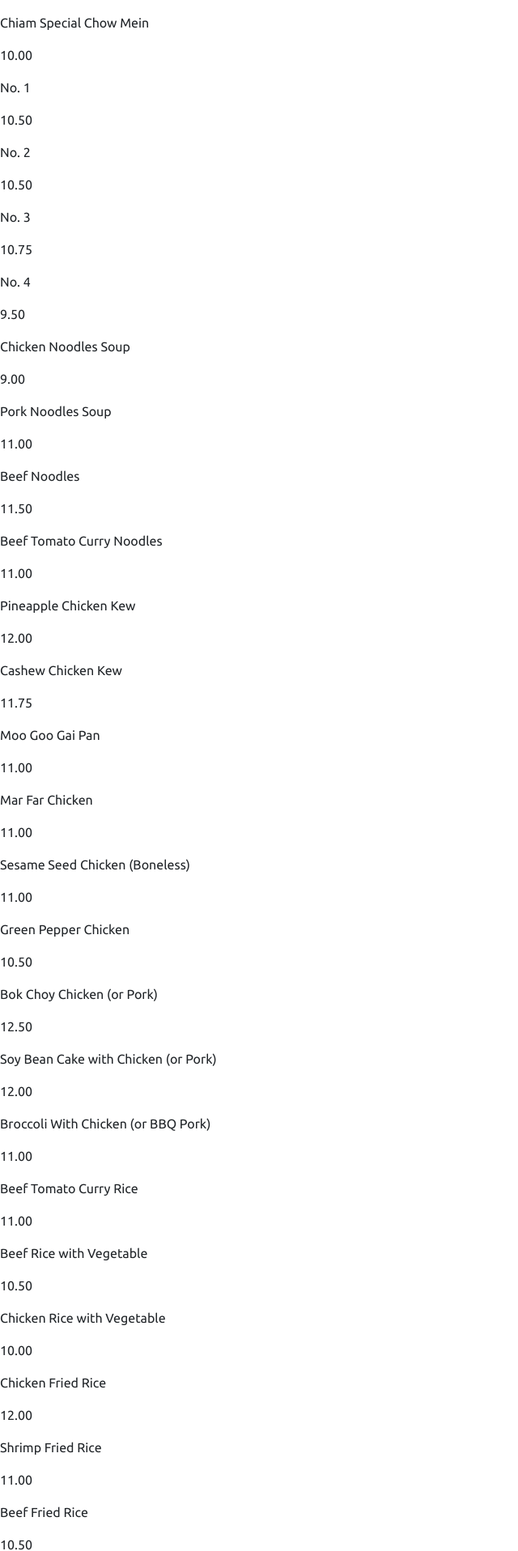
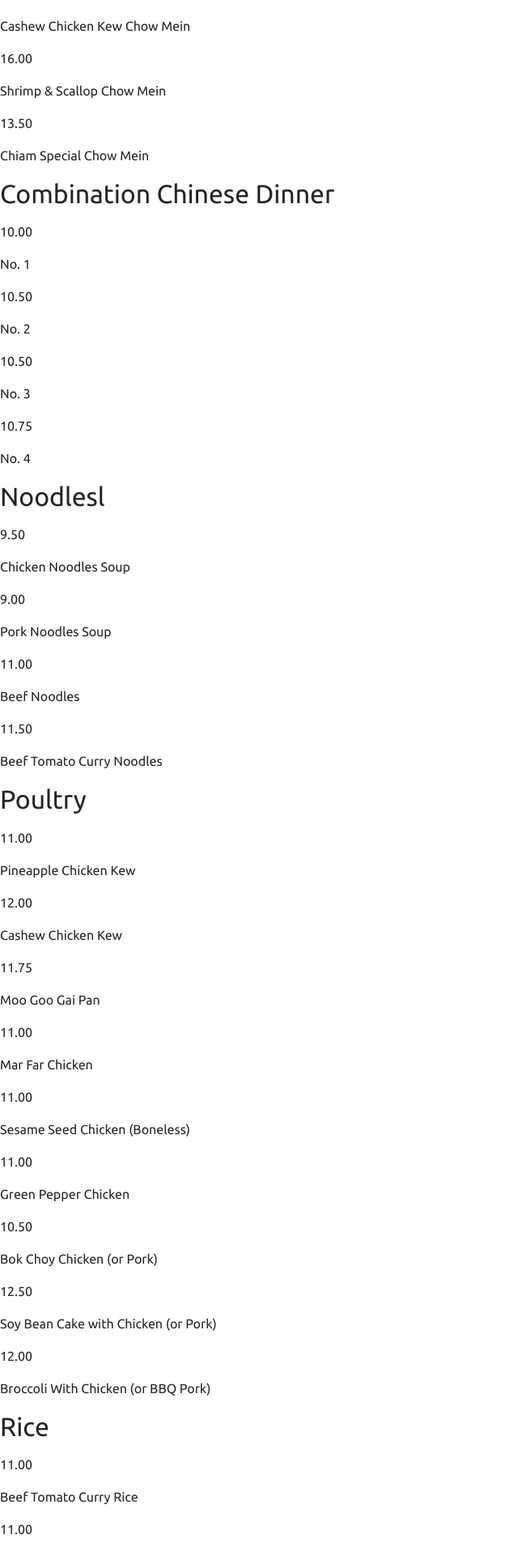
Before and after one commit to wintonw/final-project-webx, a Django app: page / in a window 1280 px wide. Shown: the part 2694-4610 px from the top of the page at 81% size, without its empty margins (0-640 px from the left). Run offline with Django 3.2, Linux system fonts and the light colour scheme; some libraries are stand-ins or nearby versions.

Commit message:
added headers

```diff
--- a/eatery/restaurants/templates/index.html
+++ b/eatery/restaurants/templates/index.html
@@ -12,12 +12,14 @@
 <p> <p class = "price">4.50</p>Grilled Cheese</p>
 <p> <p class = "price">17.50</p>New York Cut, 14 oz. U.S Choice</p>
 <p> <p class = "price">12.00</p>Ground Round Beef Steak</p>
+<h2>Appetizers</h2>
 <p> <p class = "price">5.50</p>Chiam Egg Rolls</p>
 <p> <p class = "price">7.95</p>BBQ Pork</p>
 <p> <p class = "price">12.50</p>Fried Shrimp</p>
 <p> <p class = "price">7.00</p>Fried Won Ton</p>
 <p> <p class = "price">7.00</p>Pot Stickers</p>
 <p> <p class = "price">8.50</p>Crab Puffs</p>
+<h2>Chef's Special</h2>
 <p> <p class = "price">18.95</p>Chiam Special Fired Shrimp w/Garlic</p>
 <p> <p class = "price">14.95</p>Hong Kong Chow Mein</p>
 <p> <p class = "price">13.50</p>Triple Crown</p>
@@ -33,18 +35,21 @@
 <p> <p class = "price">12.00</p>Low Mein</p>
 <p> <p class = "price">14.00</p>Cream of Cauliflower with Chicken</p>
 <p> <p class = "price">15.00</p>Cream of Cauliflower with Shrimp</p>
+<h2>Chow Mein Cantonese Style</h2>
 <p> <p class = "price">15.00</p>Steak Kew Chow Mein</p>
 <p> <p class = "price">12.50</p>Cashew Chicken Kew Chow Mein</p>
 <p> <p class = "price">16.00</p>Shrimp & Scallop Chow Mein</p>
 <p> <p class = "price">13.50</p>Chiam Special Chow Mein</p>
+<h2>Combination Chinese Dinner</h2>
 <p> <p class = "price">10.00</p>No. 1</p>
 <p> <p class = "price">10.50</p>No. 2</p>
 <p> <p class = "price">10.50</p>No. 3</p>
-<p> <p class = "price">10.75</p>No. 4</p>
+<p> <p class = "price">10.75</p>No. 4</p><h2>Noodlesl</h2>
 <p> <p class = "price">9.50</p>Chicken Noodles Soup</p>
 <p> <p class = "price">9.00</p>Pork Noodles Soup</p>
 <p> <p class = "price">11.00</p>Beef Noodles</p>
 <p> <p class = "price">11.50</p>Beef Tomato Curry Noodles</p>
+<h2>Poultry</h2>
 <p> <p class = "price">11.00</p>Pineapple Chicken Kew</p>
 <p> <p class = "price">12.00</p>Cashew Chicken Kew</p>
 <p> <p class = "price">11.75</p>Moo Goo Gai Pan</p>
@@ -54,6 +59,7 @@
 <p> <p class = "price">10.50</p>Bok Choy Chicken (or Pork)</p>
 <p> <p class = "price">12.50</p>Soy Bean Cake with Chicken (or Pork)</p>
 <p> <p class = "price">12.00</p>Broccoli With Chicken (or BBQ Pork)</p>
+<h2>Rice</h2>
 <p> <p class = "price">11.00</p>Beef Tomato Curry Rice</p>
 <p> <p class = "price">11.00</p>Beef Rice with Vegetable</p>
 <p> <p class = "price">10.50</p>Chicken Rice with Vegetable</p>
@@ -66,6 +72,7 @@
 <p> <p class = "price">12.00</p>Yang Chow Fried Rice</p>
 <p> <p class = "price">2.00</p>1 Scoop Pork Fried Rice</p>
 <p> <p class = "price">1.50</p>1 Scoop Steamed Rice</p>
+<h2>Seafood</h2>
 <p> <p class = "price">13.95</p>Shrimp with Lobster Sauce</p>
 <p> <p class = "price">13.95</p>Shrimp with Curry</p>
 <p> <p class = "price">18.95</p>Pan Fried Shrimp with Shell</p>
@@ -74,11 +81,13 @@
 <p> <p class = "price">15.00</p>Baby Shrimp Peking Style</p>
 <p> <p class = "price">14.00</p>Broccoli Shrimp</p>
 <p> <p class = "price">16.00</p>Broccoli Scallops</p>
+<h2>Side</h2>
 <p> <p class = "price">2.00</p>1 Scoop Pork Fried Rice</p>
 <p> <p class = "price">1.50</p>1 Scoop Steamed Rice</p>
 <p> <p class = "price">1.00</p>Side of Gravy</p>
 <p> <p class = "price">1.00</p>Side of Sweet and Sour Sauce</p>
 <p> <p class = "price">4.00</p>Side of French Fries</p>
+<h2>Soup</h2>
 <p> <p class = "price">6.00</p>Egg Flower</p>
 <p> <p class = "price">3.50</p>Hot & Sour (Small)</p>
 <p> <p class = "price">6.50</p>Hot & Sour (Large)</p>
@@ -86,6 +95,7 @@
 <p> <p class = "price">6.50</p>Bean Cake</p>
 <p> <p class = "price">6.50</p>Chicken Mushroom</p>
 <p> <p class = "price">14.95</p>War Wonton Soup</p>
+<h2>Steak & Beef</h2>
 <p> <p class = "price">20.95</p>Hong Kong Steak Chiam Style New York Strip</p>
 <p> <p class = "price">14.50</p>Chow Steak Kew</p>
 <p> <p class = "price">14.50</p>Green Pepper Steak</p>
@@ -96,9 +106,11 @@
 <p> <p class = "price">11.95</p>Boy Choy with Beef</p>
 <p> <p class = "price">13.50</p>Soy Bean Cake with Beef</p>
 <p> <p class = "price">13.00</p>Broccoli Beef</p>
+<h2>Sweet & Sour</h2>
 <p> <p class = "price">11.00</p>Sweet & Sours Chicken or Pork</p>
 <p> <p class = "price">11.00</p>Sweet & Sours BBQ Pork Wonton</p>
 <p> <p class = "price">12.50</p>Sweet & Sours Shrimp</p>
+<h2>Szechwan Dish</h2>
 <p> <p class = "price">14.50</p>Mongolian Beef</p>
 <p> <p class = "price">12.00</p>Mongolian Chicken</p>
 <p> <p class = "price">11.00</p>Kung Pao Chicken</p>
```
Also changed, not shown: 2 other files.
